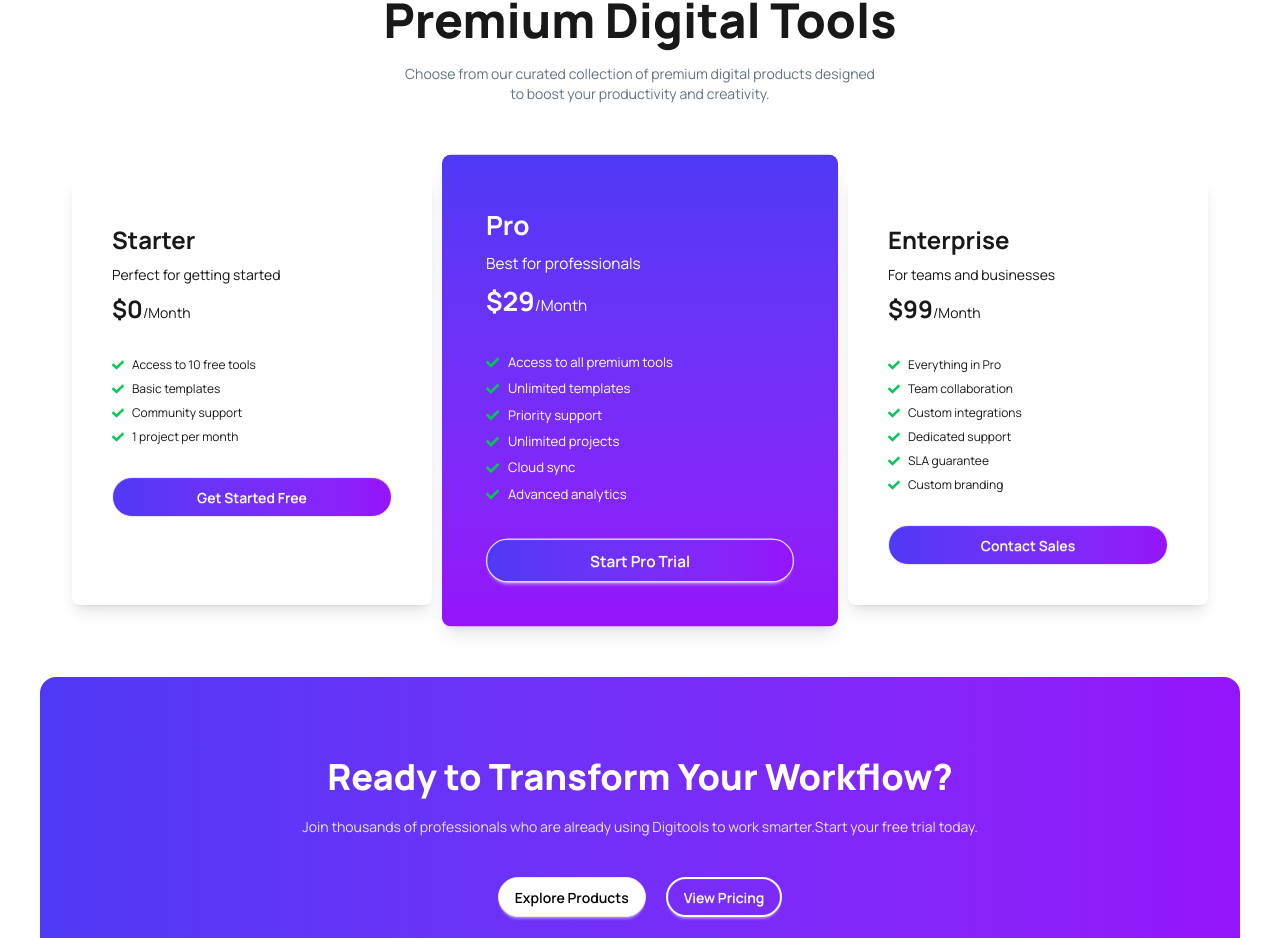
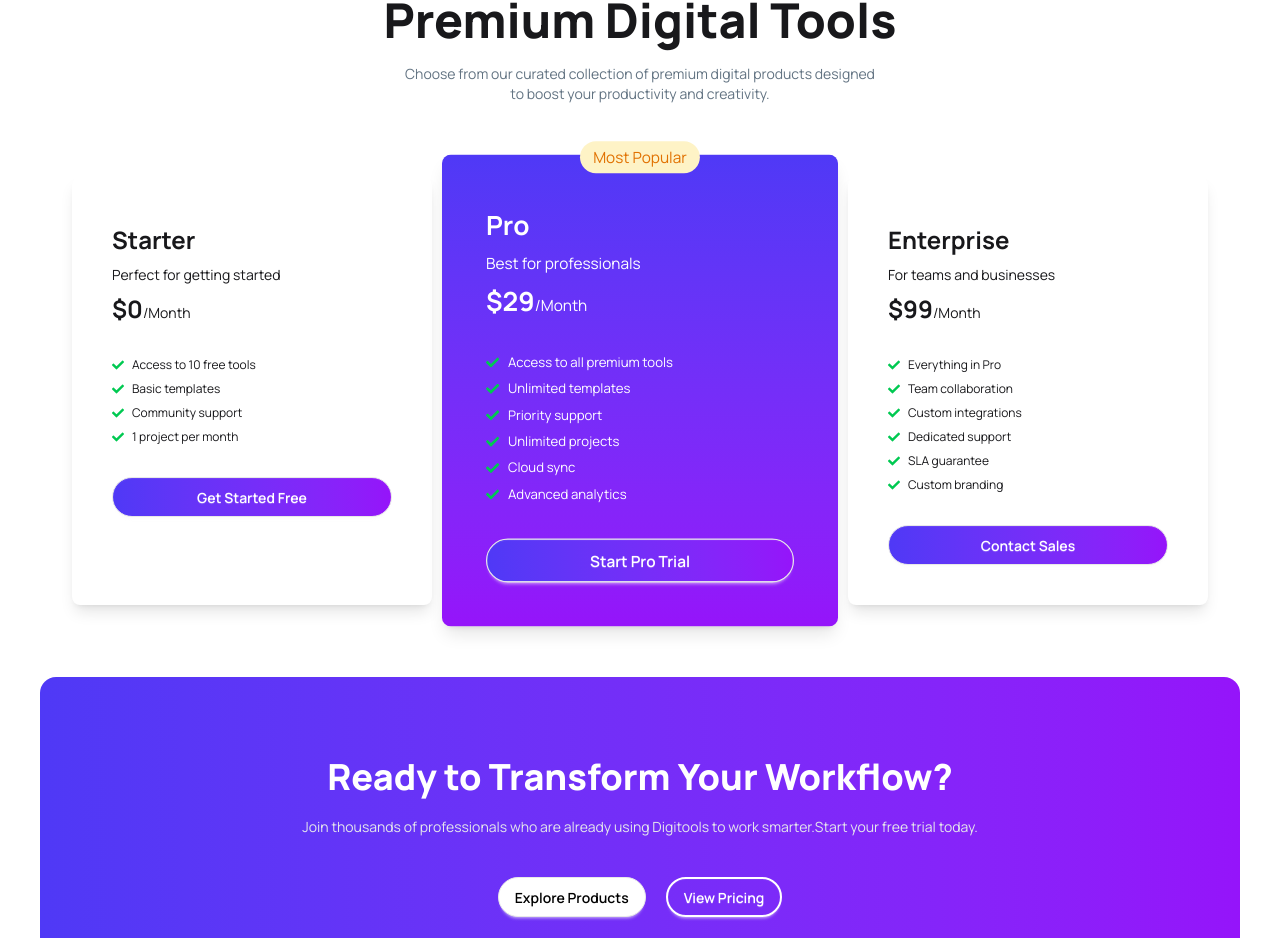
Before and after one commit to rokan45/digital-tools-react-app, a React (Vite) app: page / in a window 1280 px wide. Shown: the part 2553-3491 px from the top of the page. Built offline with nearby package versions, Linux system fonts and the light colour scheme.

Commit message:
add readme file and badge to the project

```diff
--- a/public/pricingData.json
+++ b/public/pricingData.json
@@ -1,7 +1,7 @@
 [
   {
     "id": 1,
-    "badge": null,
+    "badge":null,
     "plan": "Starter",
     "description": "Perfect for getting started",
     "price": 0,
--- a/src/component/pricing/PricingSection.jsx
+++ b/src/component/pricing/PricingSection.jsx
@@ -16,11 +16,14 @@ const PricingSection = ({ pricingPromise }) => {
             <div className='mx-auto py-8 px-13 mt-10 grid grid-cols-3 gap-7'>
                 {
                     PricingData.map((priceData, index) => {
-                        const { plan, description, price, priceType, features, buttonText, highlighted } = priceData
+                        const { badge, plan, description, price, priceType, features, buttonText, highlighted } = priceData
 
                         return (
-                            <div key={index} className={`card bg-base-100 shadow-lg p-4 ${highlighted===true?"bg-linear-to-b from-[#4F39F6] to-[#9514FA] text-white scale-110":"bg-base-100"}`}>
-                                <div className="card-body">
+                            <div key={index} className={`card bg-base-100 shadow-lg p-4 ${highlighted === true ? "bg-linear-to-b from-[#4F39F6] to-[#9514FA] text-white scale-110" : "bg-base-100"}`}>
+                                <div className="card-body relative">
+                                    {
+                                        badge && <div className='bg-amber-100 text-amber-600 rounded-4xl px-3 py-1 absolute -top-7 left-1/2 -translate-x-1/2'>{badge}</div>
+                                    }
                                     <div className="mt-2">
                                         <h2 className="text-2xl font-bold">{plan}</h2>
                                         <p className=" mt-2">{description}</p>
@@ -30,7 +33,7 @@ const PricingSection = ({ pricingPromise }) => {
                                     <ul className="mt-6 flex flex-col gap-2 text-xs">
                                         {features.map((feature, index) => (
                                             <li key={index} className="flex items-center gap-2">
-                                                <span className="text-purple-600"><FaCheck className="text-green-500"/></span>
+                                                <span className="text-purple-600"><FaCheck className="text-green-500" /></span>
                                                 {feature}
                                             </li>
                                         ))}
```
Also changed, not shown: 1 other file (tests, documents, lock files or other folders).
